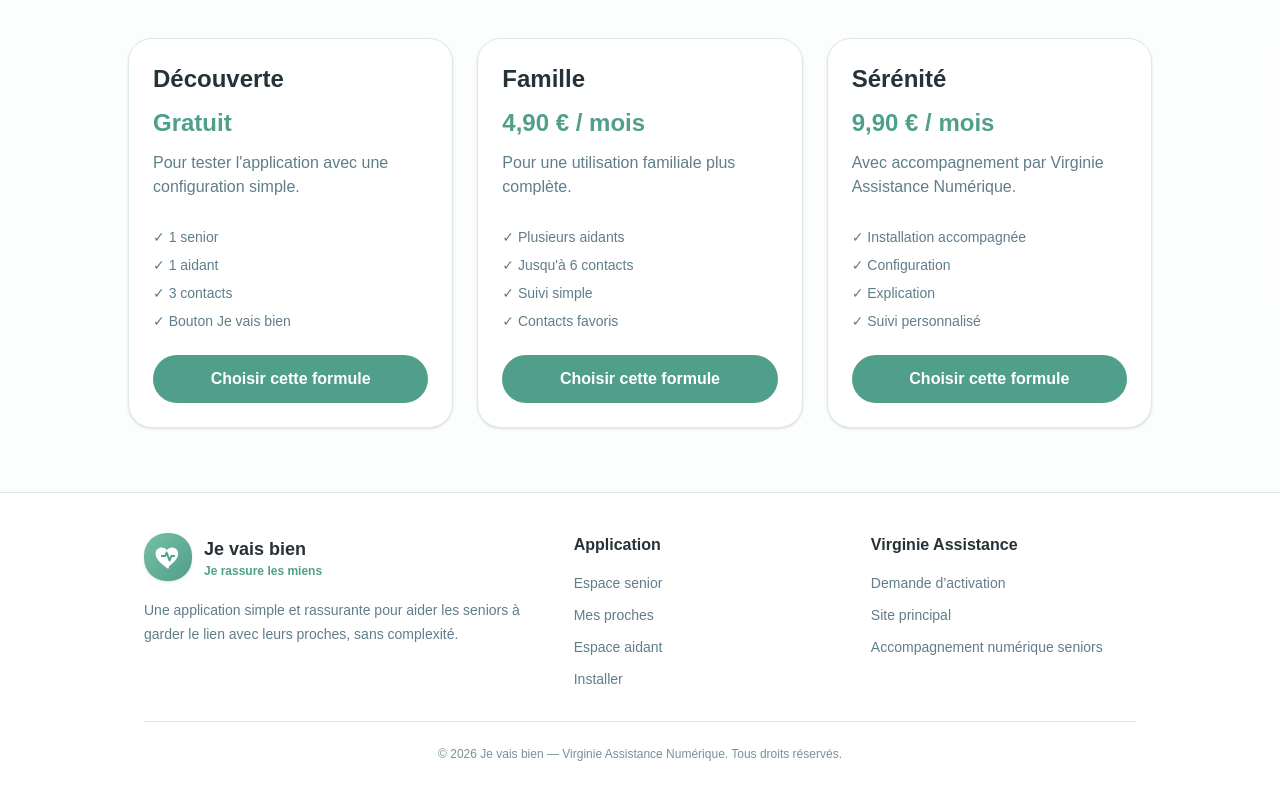
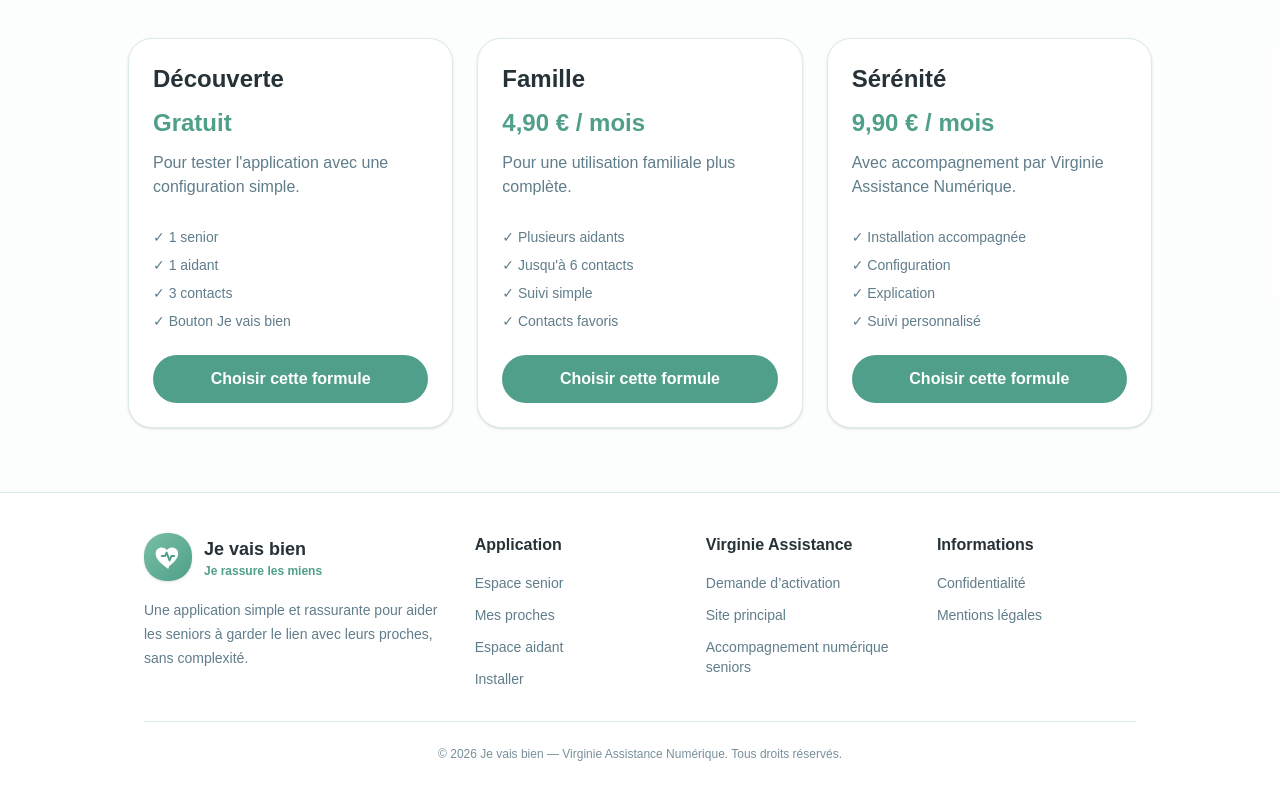
Before and after one commit to Virginie17/jevaisbien, a Next.js app: page / in a window 1280 px wide. Shown: the part 969-1769 px from the top of the page. Built offline with nearby package versions, Linux system fonts and the light colour scheme.

Commit message:
Add legal links to footer

```diff
--- a/components/AppFooter.tsx
+++ b/components/AppFooter.tsx
@@ -5,7 +5,7 @@ export default function AppFooter() {
   return (
     <footer className="border-t border-[#DCEBE6] bg-white">
       <div className="mx-auto max-w-5xl px-4 py-10">
-        <div className="grid gap-8 md:grid-cols-[1.2fr_0.8fr_0.8fr]">
+        <div className="grid gap-8 md:grid-cols-[1.2fr_0.8fr_0.8fr_0.8fr]">
           <div>
             <AppLogo />
             <p className="mt-4 max-w-sm text-sm leading-6 text-[#607D8B]">
@@ -31,6 +31,14 @@ export default function AppFooter() {
               <p>Accompagnement numérique seniors</p>
             </div>
           </div>
+
+          <div>
+            <h3 className="font-bold text-[#263238]">Informations</h3>
+            <div className="mt-4 space-y-3 text-sm text-[#607D8B]">
+              <Link href="/confidentialite" className="block hover:text-[#4F9F8A]">Confidentialité</Link>
+              <Link href="/mentions-legales" className="block hover:text-[#4F9F8A]">Mentions légales</Link>
+            </div>
+          </div>
         </div>
 
         <div className="mt-8 border-t border-[#DCEBE6] pt-6 text-center text-xs text-[#78909C]">
```
